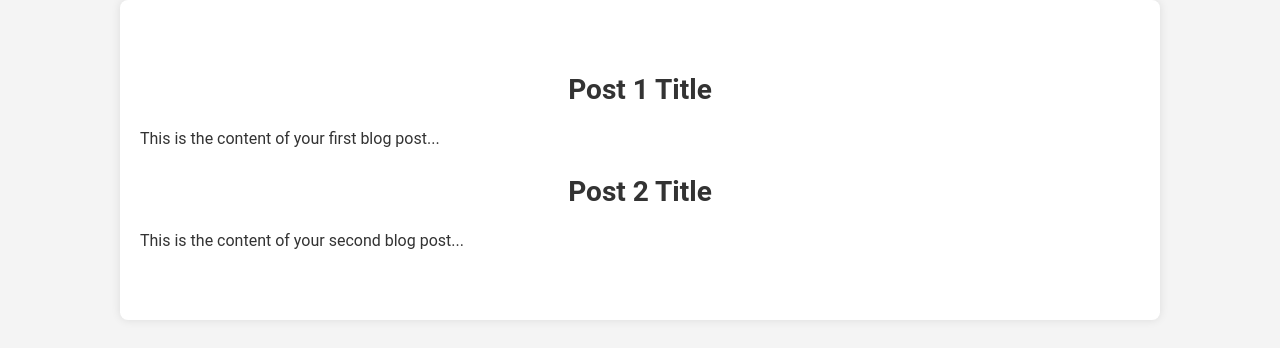
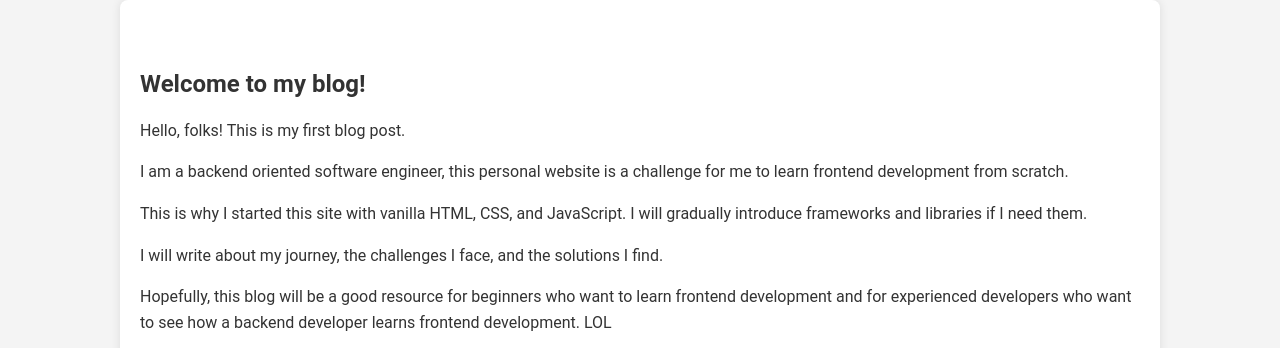
Before and after one commit to cekinmezyucel/cekinmezyucel.com, a plain HTML site: page blog.html in a window 1280 px wide. Shown: the part 450-798 px from the top of the page. Drawn offline with nearby package versions, Linux system fonts and the light colour scheme.

Commit message:
feat: add first blog post with MD support

```diff
--- a/blog.html
+++ b/blog.html
@@ -7,20 +7,13 @@
     <link href="styles.css" rel="stylesheet">
     <script src="components/header.js" type="text/javascript" defer></script>
     <script src="components/footer.js" type="text/javascript" defer></script>
+    <script src="scripts/renderMarkdown.js" type="text/javascript" defer></script>
+    <script src="https://cdn.jsdelivr.net/npm/marked/marked.min.js"></script>
 </head>
 <body>
 <header-component></header-component>
 <main>
-    <section class="content">
-        <article>
-            <h2>Post 1 Title</h2>
-            <p>This is the content of your first blog post...</p>
-        </article>
-        <article>
-            <h2>Post 2 Title</h2>
-            <p>This is the content of your second blog post...</p>
-        </article>
-        <!-- Add more blog posts here -->
+    <section class="content" id="blog-content">
     </section>
 </main>
 <footer-component></footer-component>
--- /dev/null
+++ b/blog_posts/first_blog_post.md
@@ -0,0 +1,15 @@
+# Welcome to my blog!
+
+Hello, folks! This is my first blog post.
+
+I am a backend oriented software engineer, this personal website is a challenge for me to learn frontend development from scratch.
+
+This is why I started this site with vanilla HTML, CSS, and JavaScript. I will gradually introduce frameworks and libraries if I need them.
+
+I will write about my journey, the challenges I face, and the solutions I find.
+
+Hopefully, this blog will be a good resource for beginners who want to learn frontend development and for experienced developers who want to see how a backend developer learns frontend development. LOL
+
+I will also write about my thoughts on software engineering, programming, and technology in general.
+
+See you in the next post!
--- /dev/null
+++ b/scripts/renderMarkdown.js
@@ -0,0 +1,12 @@
+document.addEventListener("DOMContentLoaded", function() {
+    const blogContent = document.getElementById('blog-content');
+
+    fetch('blog_posts/first_blog_post.md')
+        .then(response => response.text())
+        .then(markdown => {
+            blogContent.innerHTML = marked.marked(markdown);
+        })
+        .catch(error => {
+            console.error('Error fetching the Markdown file:', error);
+        });
+});
```
